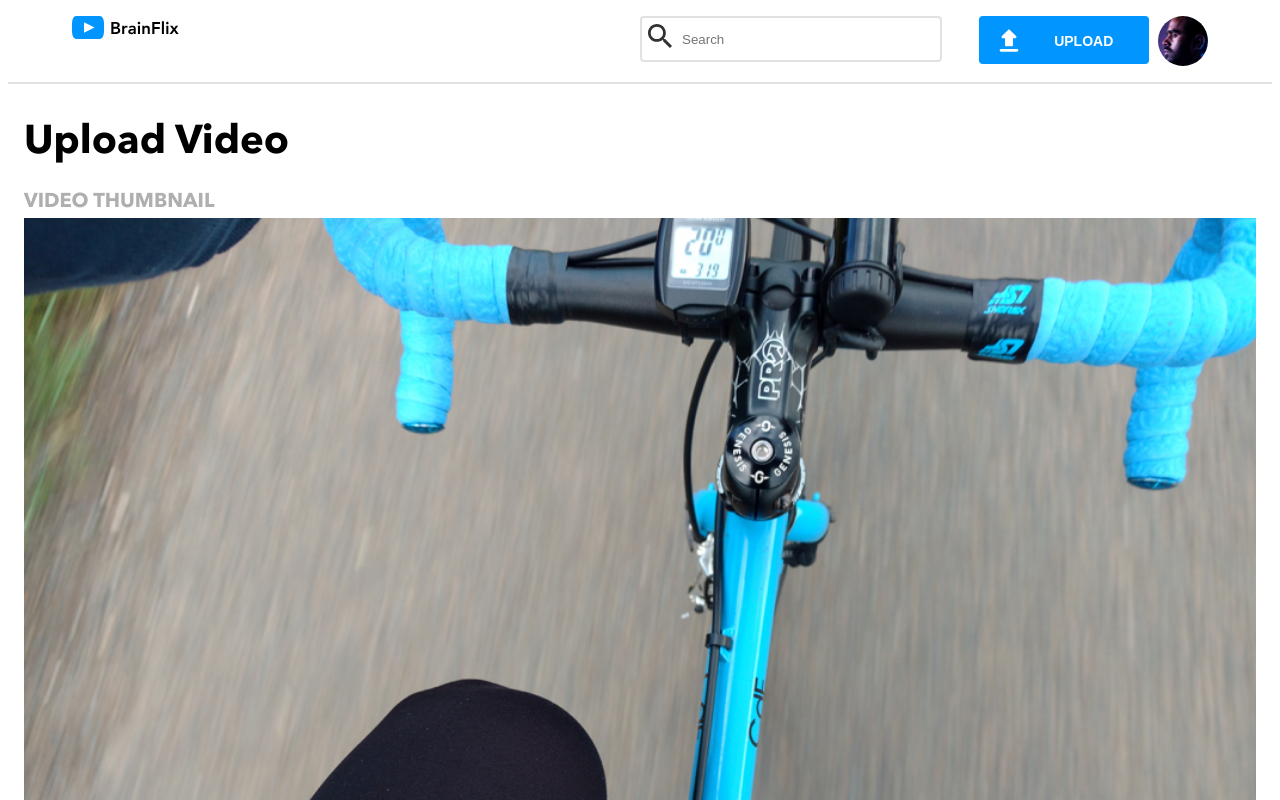
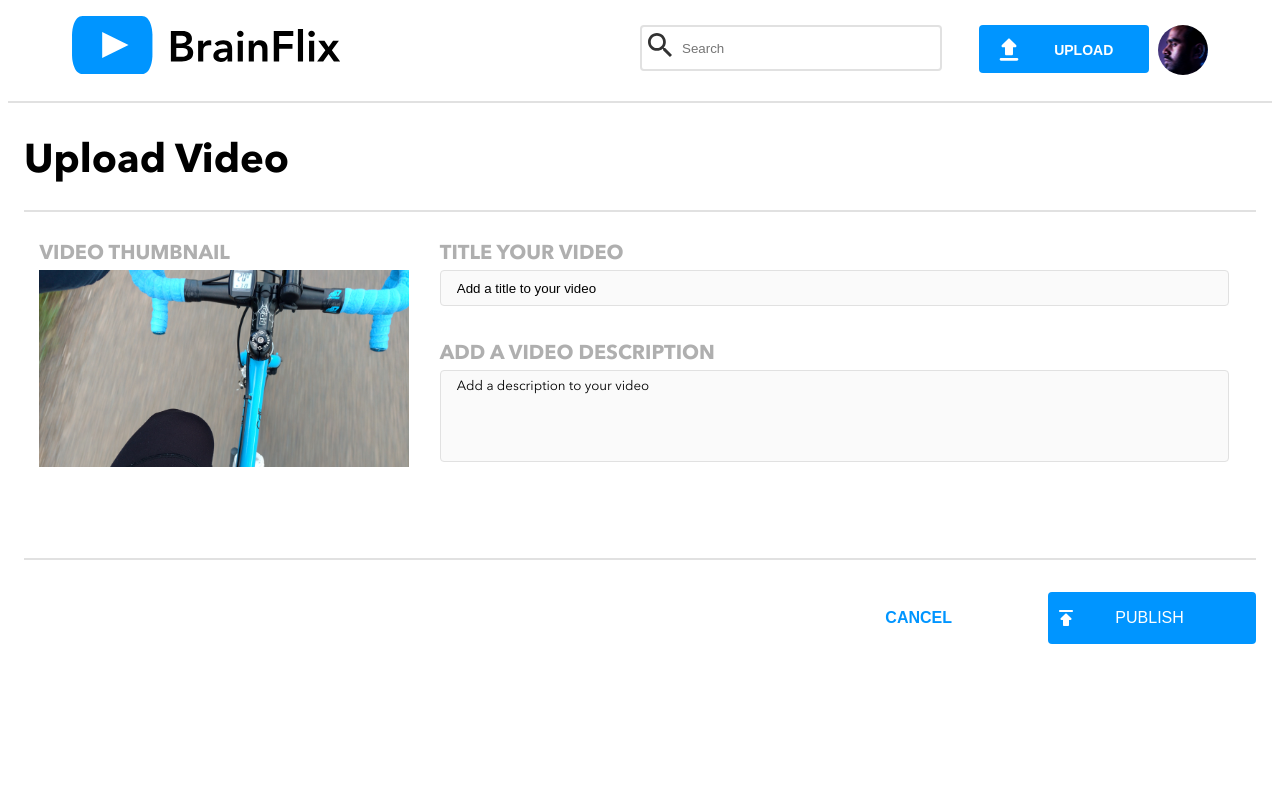
Before and after one commit to luan237/lucas-bui-brainflix, a React (Create React App) app: page /upload in a window 1280 px wide. Shown: the top 800 px of the page. Built offline with nearby package versions, Linux system fonts and the light colour scheme.

Commit message:
upload page done

```diff
--- a/src/App.js
+++ b/src/App.js
@@ -1,5 +1,5 @@
 import "./App.scss";
-import Header from "./components/Header/Header";
+import PageHeader from "./components/PageHeader/PageHeader";
 import Main from "./components/Main/Main";
 import VideoUpload from "./pages/VideoUpload/VideoUpload";
 import { BrowserRouter as Router, Switch, Route } from "react-router-dom";
@@ -7,17 +7,11 @@ import { BrowserRouter as Router, Switch, Route } from "react-router-dom";
 function App() {
   return (
     <Router>
-      <Header />
+      <PageHeader />
       <Switch>
         <Route exact path="/" component={Main} />
-        <Route
-          exact
-          path="/upload"
-          render={(routerProps) => {
-            return <VideoUpload {...routerProps} />;
-          }}
-        />
-        <Route path="/:yakiv" component={Main} />
+        <Route exact path="/upload" component={VideoUpload} />
+        <Route path="/:id" component={Main} />
       </Switch>
     </Router>
   );
--- a/src/App.scss
+++ b/src/App.scss
@@ -2,3 +2,6 @@
 body{
     box-sizing: border-box;
 }
+textarea{
+    resize: none;
+}
--- a/src/components/Comments/Comments.js
+++ b/src/components/Comments/Comments.js
@@ -33,7 +33,12 @@ function Comments(props) {
       {/* comments container */}
       <div className="comments__container">
         <div className="comments__container--avatar"></div>
-        <form className="comments__form">
+
+        {/* comment form */}
+        <form
+          className="comments__form"
+          onSubmit={(e) => props.handleSubmit(e)}
+        >
           <label className="comments__form--label" htmlFor="comment">
             JOIN THE CONVERSATION
           </label>
--- a/src/components/Main/Main.js
+++ b/src/components/Main/Main.js
@@ -24,15 +24,13 @@ class Main extends React.Component {
         this.setState({
           videoList: response.data,
         });
-        console.log(this.props.match);
         const showingVideoId =
-          this.props.match.params.yakiv || response.data[0].id;
+          this.props.match.params.id || response.data[0].id;
         this.fetchActiveVideo(showingVideoId);
       })
       .catch((error) => {
         console.log(error);
       });
-    console.log(this.props);
   }
 
   // fetch data function
@@ -51,15 +49,21 @@ class Main extends React.Component {
 
   // check for component update
   componentDidUpdate(prevProps) {
-    const prevId = prevProps.match.params.yakiv;
-    const currentId = this.props.match.params.yakiv;
+    const prevId = prevProps.match.params.id;
+    const currentId = this.props.match.params.id;
     if (prevId !== currentId) {
       const showingVideoId = currentId || this.state.videoList[0].id;
       this.fetchActiveVideo(showingVideoId);
     }
+
     // scroll to top after click the new video
     window.scrollTo({ top: 0, behavior: "smooth" });
   }
+  // prevent default on submit
+  handleSubmit(event) {
+    event.preventDefault();
+  }
+
   // function to change current list when click on another one
   updatedVideoList = () => {
     let updatedList = [...this.state.videoList];
@@ -69,6 +73,7 @@ class Main extends React.Component {
     updatedList.splice(showingIndex, 1);
     return updatedList;
   };
+
   render() {
     const { showingVideo } = this.state;
     return (
@@ -81,7 +86,10 @@ class Main extends React.Component {
               <VideoDetails showingVideo={this.state.showingVideo} />
             )}
             {showingVideo && (
-              <Comments showingVideo={this.state.showingVideo} />
+              <Comments
+                handleSubmit={this.handleSubmit}
+                showingVideo={this.state.showingVideo}
+              />
             )}
           </div>
           {showingVideo && <VideoList newList={this.state.videoList} />}
--- a/src/components/Header/Header.js
+++ b/src/components/PageHeader/PageHeader.js
@@ -1,4 +1,4 @@
-import "./Header.scss";
+import "./PageHeader.scss";
 import headerLogo from "../../assets/logo/BrainFlix-logo.svg";
 import searchIcon from "../../assets/icons/search.svg";
 import uploadIcon from "../../assets/icons/upload.svg";
@@ -9,7 +9,11 @@ function Header() {
     <header className="header">
       {/* LOGO */}
       <Link to="/" className="header__logo">
-        <img src={headerLogo} alt="BrainFlix logo" />
+        <img
+          className="header__logo--img"
+          src={headerLogo}
+          alt="BrainFlix logo"
+        />
       </Link>
 
       {/* SEARCH BAR */}
--- a/src/components/Header/Header.scss
+++ b/src/components/PageHeader/PageHeader.scss
@@ -14,8 +14,13 @@
     }
     &__logo{
         margin-bottom: 1rem;
+        width: 25%;
         @include tablet{
-            width: 20%;
+            width: 25%;
+            margin-bottom: 0;
+        }
+        &--img{
+            width: 100%
         }
     }
 
@@ -83,7 +88,7 @@
 
 .search-bar{
     // the search bar itself
-    width: 70%;
+    width: 64%;
     color: $text-color;
     padding-left: 2.5rem;
     height: 2.5rem;
--- a/src/components/Video/Video.scss
+++ b/src/components/Video/Video.scss
@@ -5,11 +5,12 @@
     position: relative;
     &__player{
         &--show{
-        width: 100%;
-        aspect-ratio: 16 / 9;
-        @include tablet{
-            height: 25rem;
-        }
+            background-color: black;
+            width: 100%;
+            aspect-ratio: 16 / 9;
+            @include tablet{
+                height: 25rem;
+            }
         }
     }
 }
--- a/src/components/VideoList/VideoList.js
+++ b/src/components/VideoList/VideoList.js
@@ -6,8 +6,8 @@ function VideoList({ newList }) {
       <p className="list__next">NEXT VIDEOS</p>
       {newList.map((item) => {
         return (
-          <div className="list__item" key={item.id}>
-            <Link to={`/${item.id}`}>
+          <Link to={`/${item.id}`} key={item.id} className="list__link">
+            <div className="list__item">
               <img
                 className="list__thumbnail"
                 src={item.image}
@@ -17,8 +17,8 @@ function VideoList({ newList }) {
                 <p className="list__info--title">{item.title}</p>
                 <p className="list__info--channel">{item.channel}</p>
               </div>
-            </Link>
-          </div>
+            </div>
+          </Link>
         );
       })}
     </div>
--- a/src/components/VideoList/VideoList.scss
+++ b/src/components/VideoList/VideoList.scss
@@ -4,7 +4,7 @@
 .list{
     padding: 0 1rem;
     @include desktop{
-        border-left: 2px solid $divider-color;
+        border-left: 0.125rem solid $divider-color;
         width: 34%;
     }
     &__next{
@@ -43,6 +43,10 @@
         &--title{
             font-weight: 700;
             margin-top: 0;
+            color: black;
+        }
+        &--channel{
+            color: black;
         }
 
     }
--- a/src/pages/VideoUpload/VideoUpload.js
+++ b/src/pages/VideoUpload/VideoUpload.js
@@ -1,11 +1,28 @@
 import "./VideoUpload.scss";
 import thumbnailUpload from "../../assets/images/Upload-video-preview.jpg";
 import uploadIcon from "../../assets/icons/publish.svg";
-const VideoUpload = () => {
+import { Component } from "react";
+import { Redirect } from "react-router-dom";
+
+class VideoUpload extends Component {
+  state = {
+    isUploaded: false,
+  };
+
+  handleUpload = () => {
+    this.setState({
+      isUploaded: true,
+    });
+  };
+  render() {
+    if (this.state.isUploaded === true) {
+      return <Redirect from={this.props.match.url} to="/" />;
+    }
     return (
       <div className="upload">
-      <h1 className="upload__title">Upload Video</h1>
-      <form className="upload__form">
+        <h1 className="upload__header">Upload Video</h1>
+        <form onSubmit={() => this.handleUpload()} className="upload__form">
+          <div className="upload__info-wrap">
             <label className="upload__label">
               VIDEO THUMBNAIL
               <img
@@ -14,7 +31,7 @@ const VideoUpload = () => {
                 alt="thumbnail upload"
               />
             </label>
-        <label for="title" className="upload__label">
+            <label htmlFor="title" className="upload__label">
               TITLE YOUR VIDEO
               <input
                 type="text"
@@ -24,7 +41,7 @@ const VideoUpload = () => {
                 className="upload__input"
               ></input>
             </label>
-        <label className="upload__label" for="description">
+            <label className="upload__label" htmlFor="description">
               ADD A VIDEO DESCRIPTION
               <textarea
                 type="text"
@@ -34,14 +51,16 @@ const VideoUpload = () => {
                 className="upload__input"
               ></textarea>
             </label>
+          </div>
           <button className="upload__button">
             <img src={uploadIcon} alt="upload icon" />
             <p>PUBLISH</p>
           </button>
-        <p>CANCEL</p>
+          <button className="upload__button--cancel">CANCEL</button>
         </form>
       </div>
     );
-};
+  }
+}
 
 export default VideoUpload;
--- a/src/pages/VideoUpload/VideoUpload.scss
+++ b/src/pages/VideoUpload/VideoUpload.scss
@@ -2,22 +2,65 @@
 @use "../../styles/partials/mixins" as *;
 .upload{
     padding: 1rem;
-    border-top: 2px solid $divider-color;
+    border-top: 0.125rem solid $divider-color;
     &__form{
-        @include flexDisplay(column, flex-start, center)
+        @include flexDisplay(column, flex-start, center);
+        @include tablet{
+            flex-direction: row;
+            flex-wrap: wrap;
+            justify-content: flex-end;
+        }
+    }
+    &__header{
+        @include tablet{
+            border-bottom: 0.125rem solid $divider-color;
+            padding-bottom: 2rem;
+        }
+    }
+    &__info-wrap{
+        width: 100%;
+        @include flexDisplay(column,space-between,center);
+        @include tablet{
+            border-bottom: 0.125rem solid $divider-color;
+        }
+        @include desktop{
+            height: 20rem;
+            flex-direction: column-reverse;
+            justify-content: flex-end;
+            flex-wrap: wrap-reverse;
+        }
     }
     &__label{
         color: $text2-color;
         font-weight: 700;
         width: 100%;
-        padding-bottom: 1rem;
+        margin-bottom: 2rem;
         & > *{
         display: block;
+        }
+        &:nth-child(1){
+            @include desktop{
+                height: 15rem;
+                width: 30%;
+                order: 3;
+            }
+        }
+        &:nth-child(2){
+            @include desktop{
+                width: 65%;
+                order: 2
+            }
+        }
+        &:nth-child(3){
+            @include desktop{
+                width: 65%;
+                order: 1
+            }
         }
     }
     &__input{
         width: 96%;
-        border: 1px solid $divider-color;
+        border: 0.0625rem solid $divider-color;
         border-radius: .25rem;
         background-color: $form-field-color;
         padding-left: 1rem;
@@ -28,20 +71,50 @@
     }
     &__thumb{
         width: 100%;
+        @include tablet{
+            width: 50%;
+        }
+        @include desktop{
+            width: 100%;
+        }
     }
     &__button{
         width: 100%;
         background-color: $cta-color;
         @include flexDisplay(row,flex-start,center);
         color: white;
+        font-size: 1rem;
+        border: none;
+        border-radius: .25rem;
+        @include tablet{
+            width: 13rem;
+            order: 2;
+            margin-top: 2rem;
+        }
         & >*:last-child{
-            width: 88%;
+            width: 100%;
+            padding-right: 1.8rem;
+        }
+        &--cancel{
+            color: $cta-color;
+            font-weight: 700;
+            margin-top: 2rem;
+            border: none;
+            background-color: transparent;
+            font-size: 1rem;
+            @include tablet{
+                order: 1;
+                padding-right: 6rem;
+            }
         }
     }
 }
+
+
 #description{
     min-height: 5rem;
     font-family: inherit;
+    padding-top: .5rem;
 }
 #title{
     min-height: 2rem;
```
Lines whose indentation alone changed are shown as unchanged.
